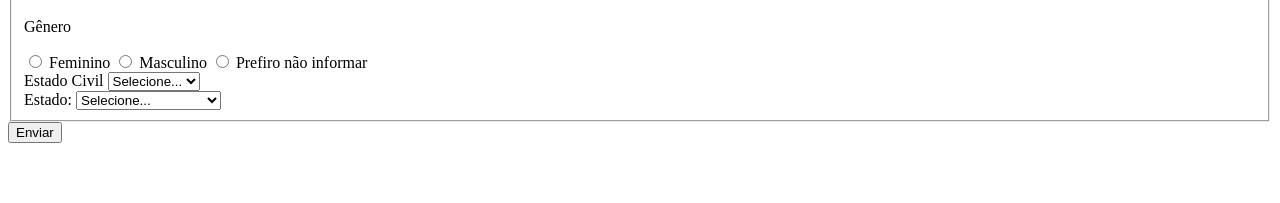
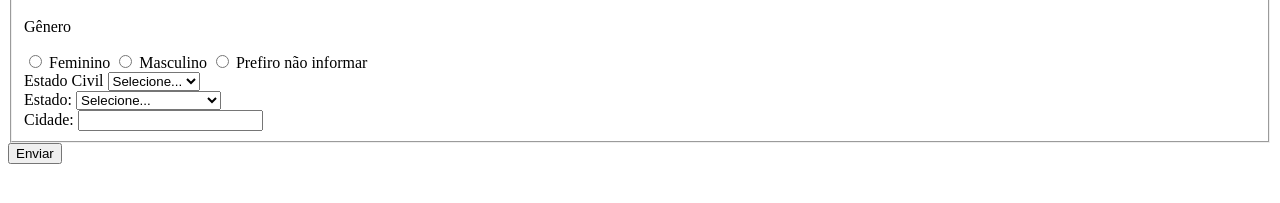
Before and after one commit to enosxs21/culturama, a plain HTML site: page index.html in a window 1280 px wide. Shown: the part 101-304 px from the top of the page. Drawn offline with Linux system fonts and the light colour scheme.

Commit message:
Adicionada opçao cidade

```diff
--- a/index.html
+++ b/index.html
@@ -105,6 +105,12 @@
                     <option value="tocantins">Tocantins</option>
                 </select>
 
+                <br>
+
+
+                <label for="userCity">Cidade:</label>
+                <input type="text" name="userCity">
+
          </fieldset>
 
         <button type="submit">Enviar</button>
```
